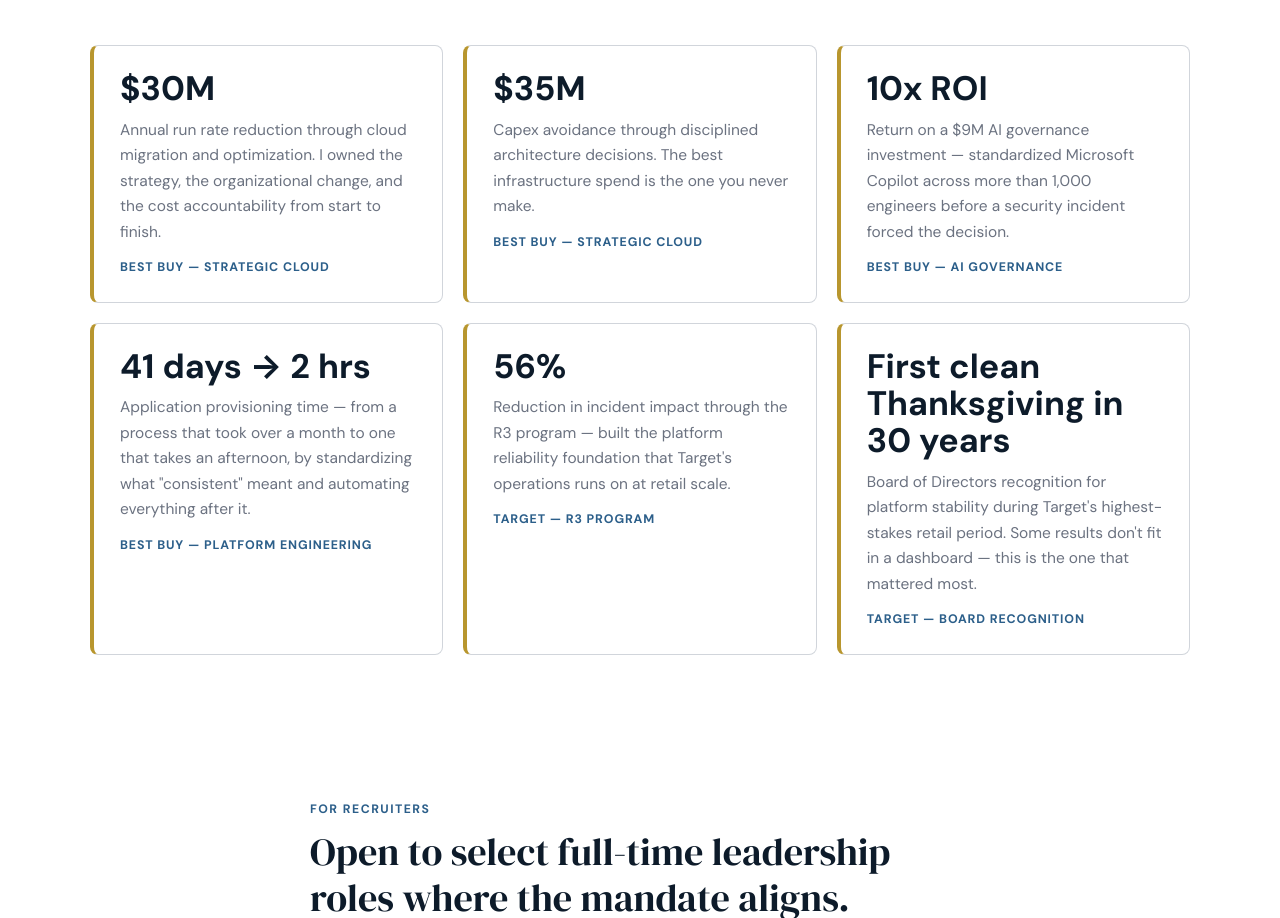
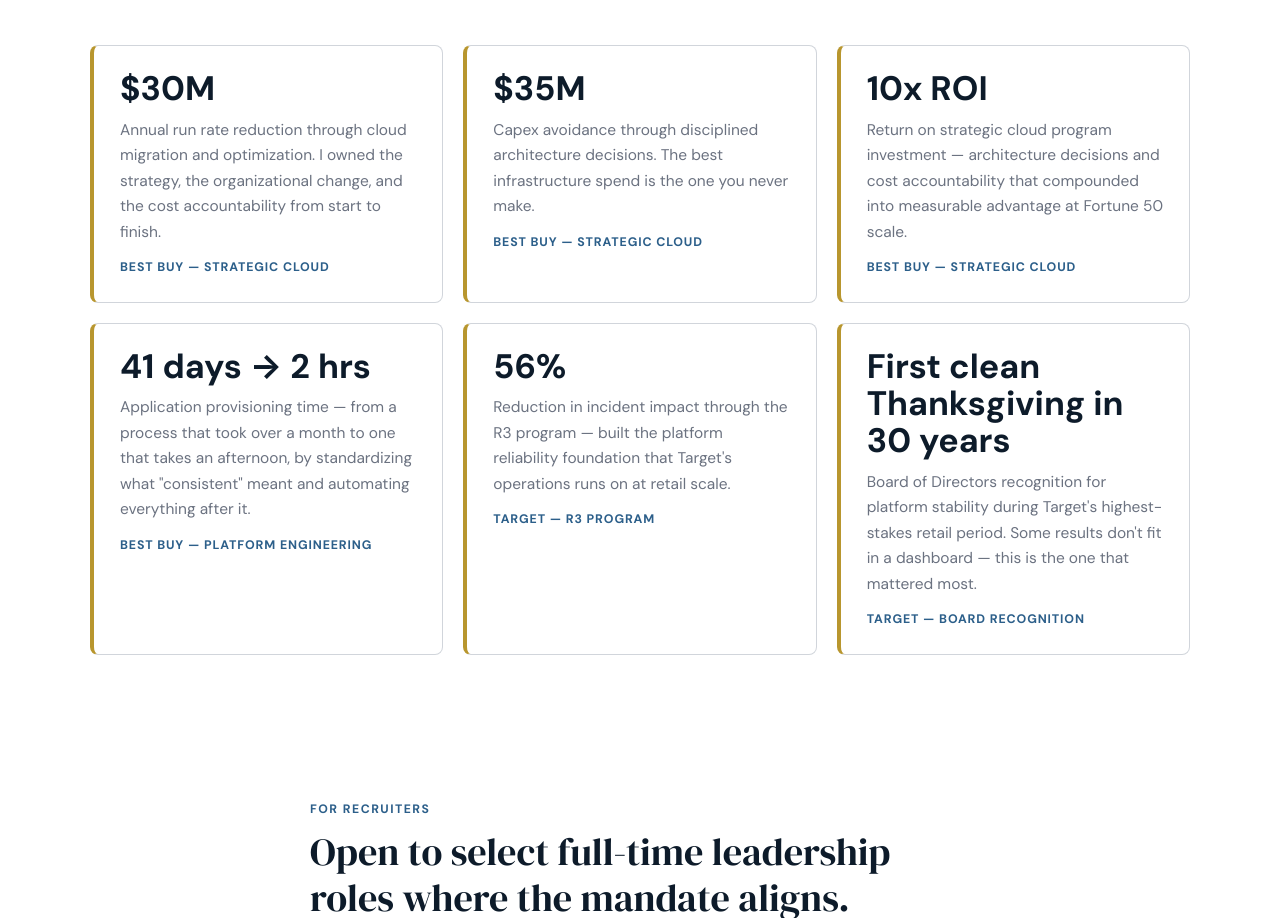
Before and after one commit to stephaniepculver/personalwebsite, a plain HTML site: page now.html in a window 1280 px wide. Shown: the part 2032-2950 px from the top of the page. Drawn offline with Linux system fonts and the light colour scheme.

Commit message:
Fix 10x ROI achievement card: cloud ROI, not AI governance
Removes misleading "AI governance investment" attribution and "security
incident" framing. 10x ROI was on strategic cloud program investment;
Copilot standardization is a separate achievement. Context label updated
from "AI Governance" to "Strategic Cloud".

Co-Authored-By: Paperclip <noreply@paperclip.ing>

```diff
--- a/now.html
+++ b/now.html
@@ -235,8 +235,8 @@
 
       <div class="achievement-item">
         <div class="achievement-number">10x ROI</div>
-        <div class="achievement-desc">Return on a $9M AI governance investment — standardized Microsoft Copilot across more than 1,000 engineers before a security incident forced the decision.</div>
-        <div class="achievement-context">Best Buy — AI Governance</div>
+        <div class="achievement-desc">Return on strategic cloud program investment — architecture decisions and cost accountability that compounded into measurable advantage at Fortune 50 scale.</div>
+        <div class="achievement-context">Best Buy — Strategic Cloud</div>
       </div>
 
       <div class="achievement-item">
```
